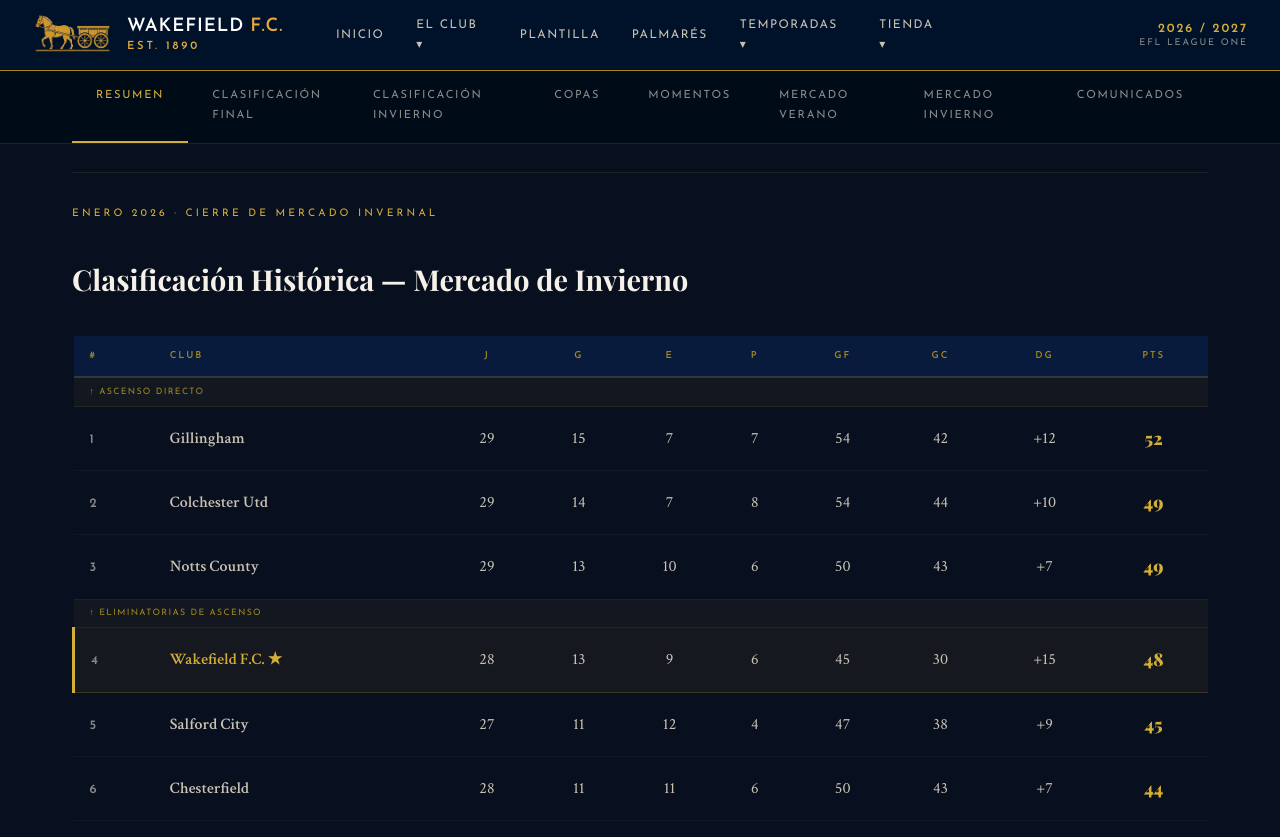
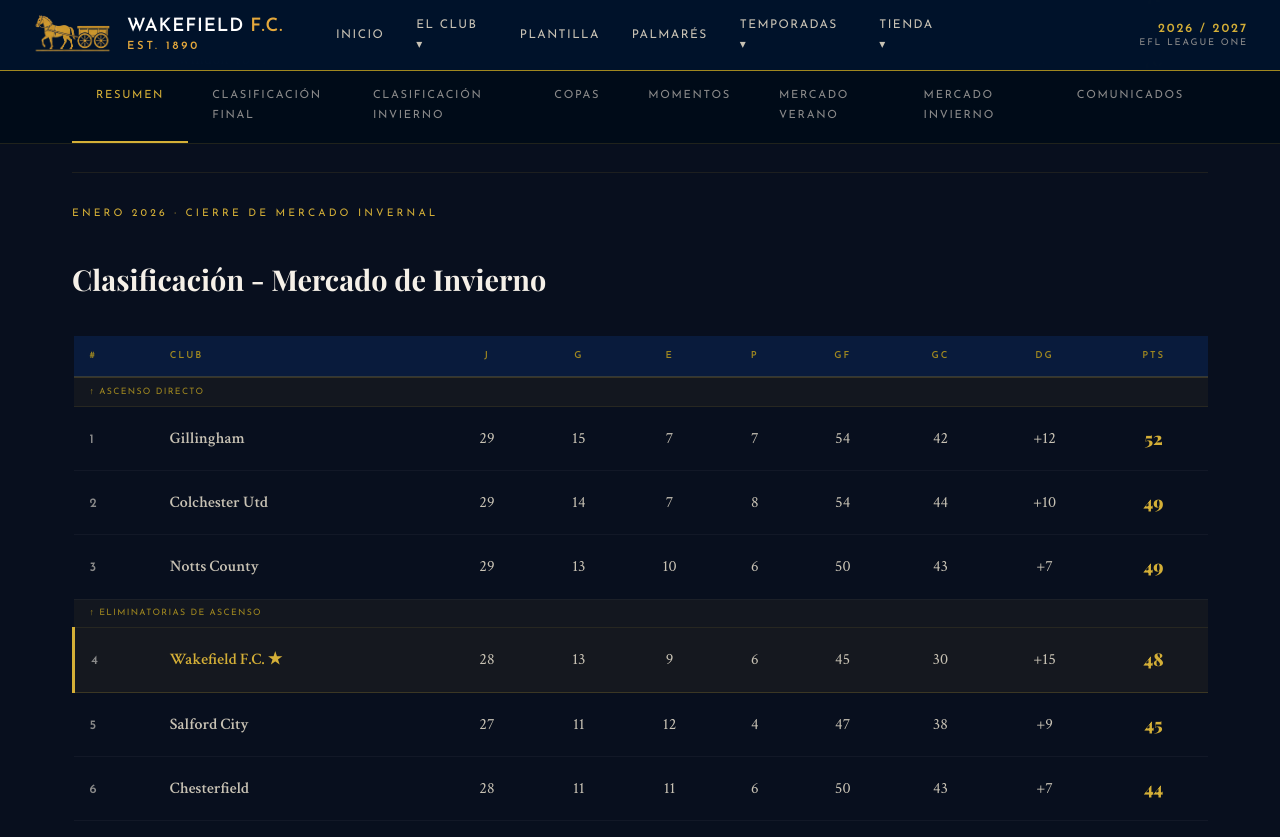
Before and after one commit to riise66/wakefieldfc, a Jekyll site: the page built from pages/temporada-2526.html, in a window 1280 px wide and 900 px high, scrolled down 2022 px. Shown: the top 837 px of the window. Built offline with Jekyll 4.4.1, drawn with Linux system fonts in a browser that asks for light colours; some web fonts are replaced; a style sheet for code colours, icons or effects is not loaded.

Commit message:
Update temporada-2526.html

```diff
--- a/pages/temporada-2526.html
+++ b/pages/temporada-2526.html
@@ -382,7 +382,7 @@
 
   <div id="clasificacion-invierno" class="temp-section">
     <div class="temp-section-label">Enero 2026 · Cierre de mercado invernal</div>
-    <h2>Clasificación Histórica — Mercado de Invierno</h2>
+    <h2>Clasificación - Mercado de Invierno</h2>
     <table class="tabla-clasificacion">
       <thead>
         <tr>
```
